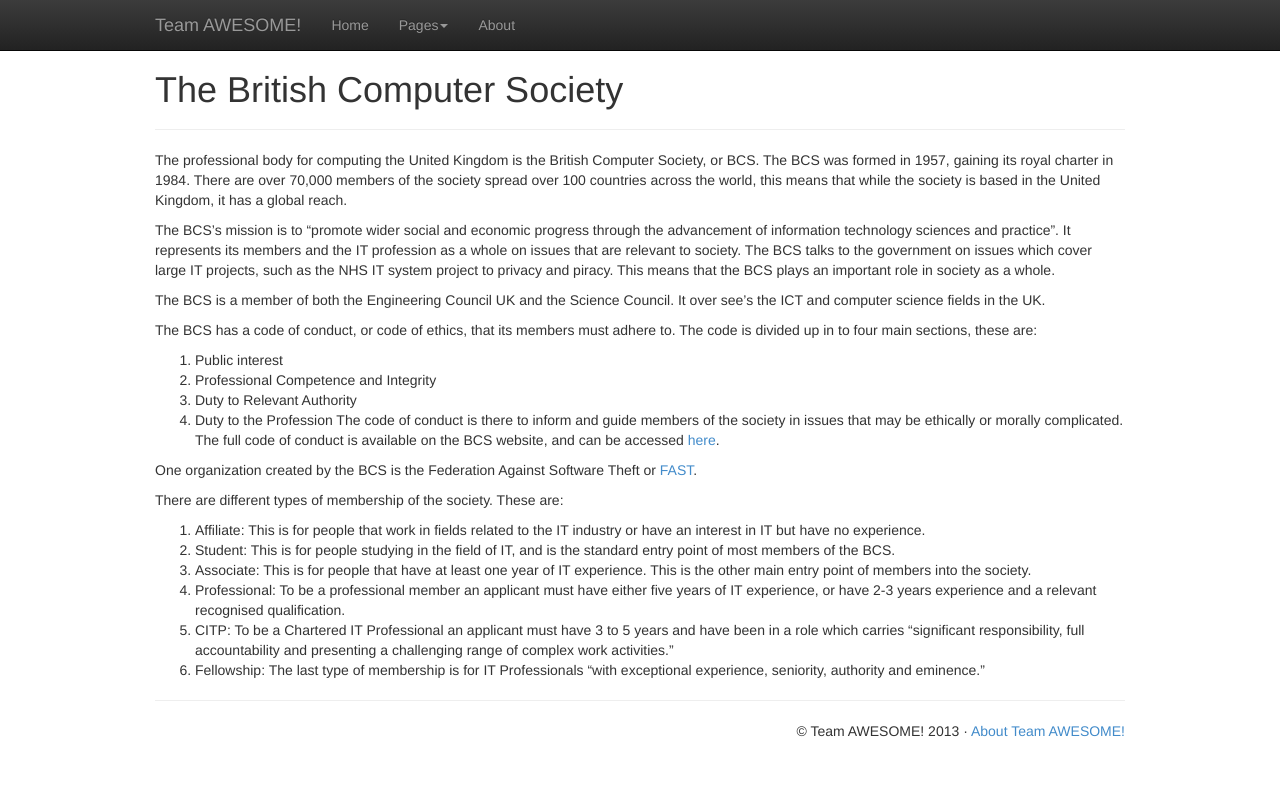
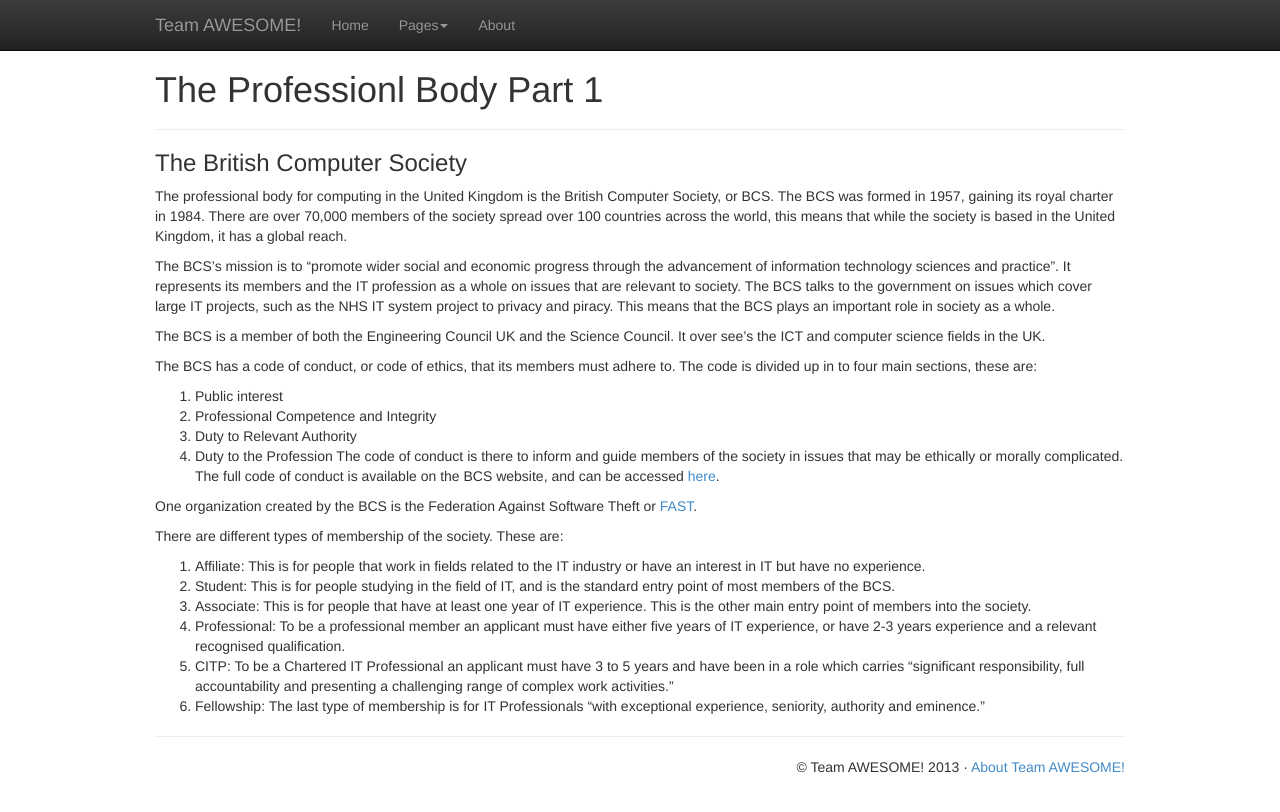
Before and after one commit to adamus1red/tripping-octo-adventure, a Jekyll site: the page built from _posts/2013-11-30-professional-issues-1.md, in a window 1280 px wide. Shown: the top 812 px of the page. Built offline with Jekyll 4.4.1, drawn with Linux system fonts in a browser that asks for light colours; Markdown is read by kramdown in place of the engine named in the settings.

Commit message:
Update 2013-11-30-professional-issues-1.md

```diff
--- a/_posts/2013-11-30-professional-issues-1.md
+++ b/_posts/2013-11-30-professional-issues-1.md
@@ -1,9 +1,12 @@
 ---
 layout: page
-title: The British Computer Society
+title: The Professionl Body Part 1
+excerpt: The professional body for computing in the United Kingdom . . .
 ---
 
-The professional body for computing the United Kingdom is the British Computer Society, or BCS. The BCS was formed in 1957, gaining its royal charter in 1984. There are over 70,000 members of the society spread over 100 countries across the world, this means that while the society is based in the United Kingdom, it has a global reach.
+###The British Computer Society
+
+The professional body for computing in the United Kingdom is the British Computer Society, or BCS. The BCS was formed in 1957, gaining its royal charter in 1984. There are over 70,000 members of the society spread over 100 countries across the world, this means that while the society is based in the United Kingdom, it has a global reach.
 
 The BCS's mission is to "promote wider social and economic progress through the advancement of information technology sciences and practice". It represents its members and the IT profession as a whole on issues that are relevant to society.
 The BCS talks to the government on issues which cover large IT projects, such as the NHS IT system project to privacy and piracy. This means that the BCS plays an important role in society as a whole.
```
